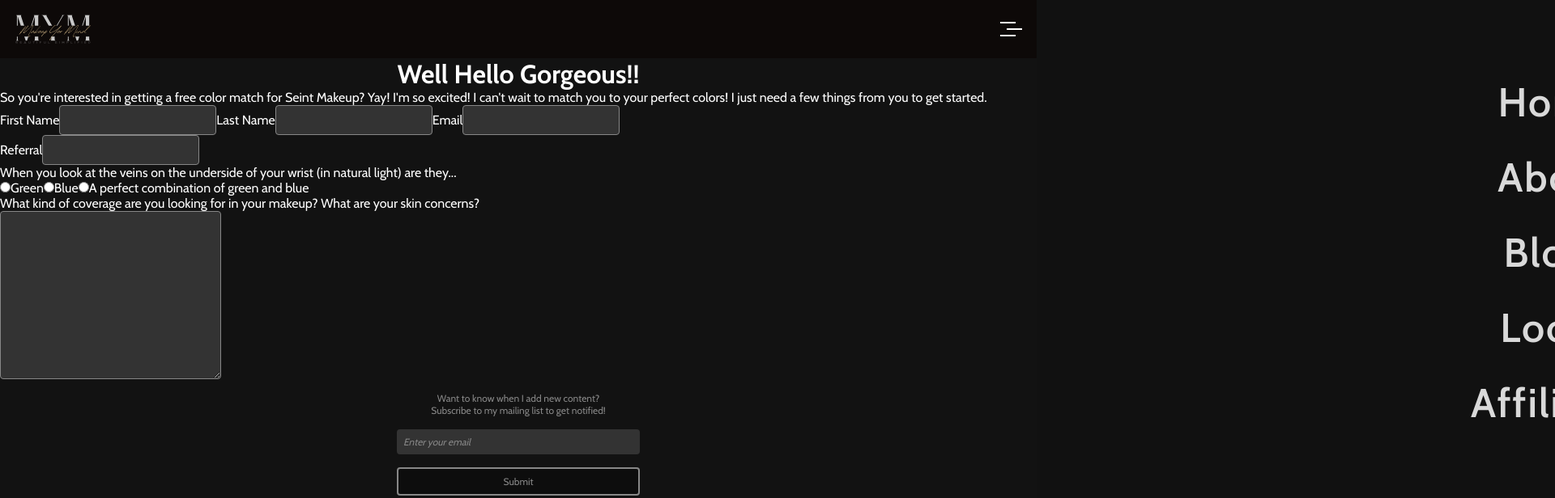
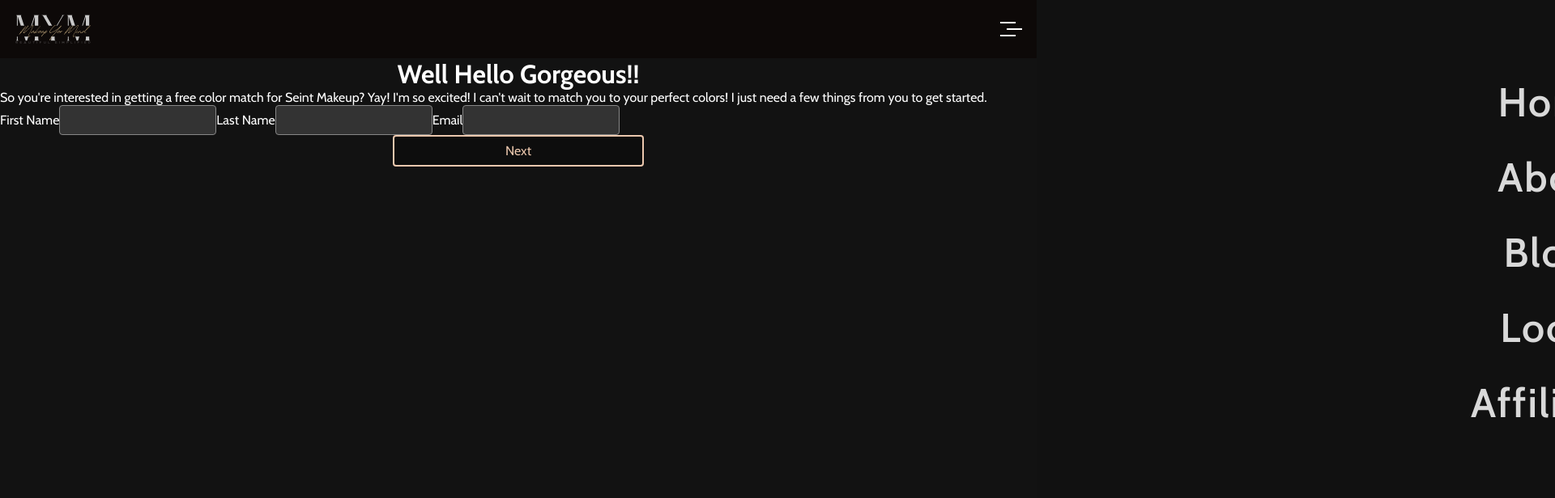
Before and after one commit to ryanbradley-webdev/makeup-yer-mind-official, a Next.js app: page /color-match in a window 1280 px wide. Shown: the top 616 px of the page at 81% size, 1920 px wide, since content can reach past the window. Built offline with nearby package versions, Linux system fonts and the light colour scheme.

Commit message:
Add FormDiv component for color-match form to standardize form content and refactor code to utilize component. Remove now unused files.

```diff
--- a/app/color-match/components/Coverage.tsx
+++ /dev/null
@@ -1,30 +0,0 @@
-import { Dispatch } from 'react'
-import { Action } from './Reducer'
-import styles from '../page.module.css'
-
-export default function Coverage({
-    coverage,
-    dispatch
-}: {
-    coverage: string,
-    dispatch: Dispatch<Action>
-}) {
-    return (
-        <div className={styles.formDiv}>
-
-            <p>
-                What kind of coverage are you looking for in your makeup? What are your skin concerns?
-            </p>
-
-            <textarea
-                name="coverage"
-                id="coverage"
-                cols={30}
-                rows={10}
-                onChange={e => dispatch({ type: 'change-coverage', payload: e.target.value })}
-                value={coverage}
-            ></textarea>
-
-        </div>
-    )
-}
--- a/app/color-match/components/Form.tsx
+++ b/app/color-match/components/Form.tsx
@@ -1,14 +1,14 @@
 'use client'
 
-import { useReducer } from 'react'
-import { reducer, initialState } from './Reducer'
+import { useReducer, useState } from 'react'
+import { reducer, initialState } from '../util/Reducer'
 import styles from '../page.module.css'
-import NameAndEmail from './NameAndEmail'
-import ReferralAndVeins from './ReferralAndVeins'
-import Coverage from './Coverage'
+import FormDiv from './FormDiv'
 
 export default function Form() {
     const [formData, dispatch] = useReducer(reducer, initialState)
+
+    const [formPage, setFormPage] = useState(1)
 
     const handleSubmit = (e: React.FormEvent) => {
         e.preventDefault()
@@ -17,22 +17,128 @@
     return (
         <form action='' onSubmit={handleSubmit} className={styles.form}>
 
-            <NameAndEmail
-                firstName={formData.firstName}
-                lastName={formData.lastName}
-                email={formData.email}
-                dispatch={dispatch}
-            />
+            <FormDiv
+                firstPage
+                formPage={formPage}
+                setFormPage={setFormPage}
+                pageIndex={1}
+            >
 
-            <ReferralAndVeins
-                referral={formData.referral}
-                dispatch={dispatch}
-            />
+                <label htmlFor="firstName">
+                    <span>First Name</span>
+                    <input
+                        type="text"
+                        name="firstName"
+                        id="firstName"
+                        onChange={e => dispatch({ type: 'change-first-name', payload: e.target.value })}
+                        value={formData.firstName}
+                        required
+                    />
+                </label>
 
-            <Coverage
-                coverage={formData.coverage}
-                dispatch={dispatch}
-            />
+                <label htmlFor="lastName">
+                    <span>Last Name</span>
+                    <input
+                        type="text"
+                        name="lastName"
+                        id="lastName"
+                        onChange={e => dispatch({ type: 'change-last-name', payload: e.target.value })}
+                        value={formData.lastName}
+                        required
+                    />
+                </label>
+
+                <label htmlFor="email">
+                    <span>Email</span>
+                    <input
+                        type="text"
+                        name="email"
+                        id="email"
+                        onChange={e => dispatch({ type: 'change-email', payload: e.target.value })}
+                        value={formData.email}
+                        required
+                    />
+                </label>
+
+            </FormDiv>
+
+            <FormDiv
+                formPage={formPage}
+                setFormPage={setFormPage}
+                pageIndex={2}
+            >
+
+                <label htmlFor="referral">
+                    <span>Referral</span>
+                    <input
+                        type="text"
+                        name="referral"
+                        id="referral"
+                        onChange={e => dispatch({ type: 'change-referral', payload: e.target.value })}
+                        value={formData.referral}
+                    />
+                </label>
+
+                <div className={styles.radioDiv}>
+
+                    <p>
+                        When you look at the veins on the underside of your wrist (in natural light) are they...
+                    </p>
+
+                    <label htmlFor="green">
+                        <input
+                            type="radio"
+                            name="vein-color"
+                            id="green"
+                            onChange={e => dispatch({ type: 'change-vein-color', payload: 'green' })}
+                        />
+                        <span>Green</span>
+                    </label>
+
+                    <label htmlFor="blue">
+                        <input
+                            type="radio"
+                            name="vein-color"
+                            id="blue"
+                            onChange={e => dispatch({ type: 'change-vein-color', payload: 'blue' })}
+                        />
+                        <span>Blue</span>
+                    </label>
+
+                    <label htmlFor="vein-color">
+                        <input
+                            type="radio"
+                            name="vein-color"
+                            id="both"
+                            onChange={e => dispatch({ type: 'change-vein-color', payload: 'both' })}
+                        />
+                        <span>A perfect combination of green and blue</span>
+                    </label>
+
+                </div>
+
+            </FormDiv>
+
+            <FormDiv
+                formPage={formPage}
+                setFormPage={setFormPage}
+                pageIndex={3}
+            >
+
+                <p>
+                    What kind of coverage are you looking for in your makeup? What are your skin concerns?
+                </p>
+
+                <textarea
+                    name="coverage"
+                    id="coverage"
+                    cols={30}
+                    rows={10}
+                    onChange={e => dispatch({ type: 'change-coverage', payload: e.target.value })}
+                    value={formData.coverage}
+                ></textarea>
+
+            </FormDiv>
 
         </form>
     )
--- /dev/null
+++ b/app/color-match/components/FormDiv.tsx
@@ -0,0 +1,54 @@
+import { Dispatch, ReactNode, SetStateAction, useEffect, useState } from 'react'
+import Button from '@/components/Button'
+import { hiddenRight, visible, hiddenLeft } from '../util/styles'
+import styles from '../page.module.css'
+
+export default function FormDiv({
+    children,
+    firstPage,
+    lastPage,
+    pageIndex,
+    formPage,
+    setFormPage
+}: {
+    children: ReactNode,
+    firstPage?: boolean,
+    lastPage?: boolean,
+    pageIndex: number,
+    formPage: number,
+    setFormPage: Dispatch<SetStateAction<number>>
+}) {
+    const [style, setStyle] = useState(hiddenRight)
+
+    useEffect(() => {
+        if (formPage === pageIndex) {
+            setStyle(visible)
+        }
+        if (formPage < pageIndex) {
+            setStyle(hiddenRight)
+        }
+        if (formPage > pageIndex) {
+            setStyle(hiddenLeft)
+        }
+    }, [formPage, pageIndex])
+
+    return (
+        <div className={styles.formDiv} style={style}>
+
+            {children}
+
+            <div className={styles.btnDiv}>
+
+                {!firstPage && <Button onClick={() => setFormPage(prevPage => prevPage - 1)}>
+                    Previous
+                </Button>}
+
+                {!lastPage && <Button onClick={() => setFormPage(prevPage => prevPage + 1)}>
+                    Next
+                </Button>}
+
+            </div>
+
+        </div>
+    )
+}
--- a/app/color-match/components/NameAndEmail.tsx
+++ /dev/null
@@ -1,55 +0,0 @@
-import React, { Dispatch } from 'react'
-import { Action } from './Reducer'
-import styles from '../page.module.css'
-
-export default function NameAndEmail({
-    firstName,
-    lastName,
-    email,
-    dispatch
-}: {
-    firstName: string,
-    lastName: string,
-    email: string,
-    dispatch: Dispatch<Action>
-}) {
-    return (
-        <div className={styles.formDiv}>
-            <label htmlFor="firstName">
-                <span>First Name</span>
-                <input
-                    type="text"
-                    name="firstName"
-                    id="firstName"
-                    onChange={e => dispatch({ type: 'change-first-name', payload: e.target.value })}
-                    value={firstName}
-                    required
-                />
-            </label>
-
-            <label htmlFor="lastName">
-                <span>Last Name</span>
-                <input
-                    type="text"
-                    name="lastName"
-                    id="lastName"
-                    onChange={e => dispatch({ type: 'change-last-name', payload: e.target.value })}
-                    value={lastName}
-                    required
-                />
-            </label>
-
-            <label htmlFor="email">
-                <span>Email</span>
-                <input
-                    type="text"
-                    name="email"
-                    id="email"
-                    onChange={e => dispatch({ type: 'change-email', payload: e.target.value })}
-                    value={email}
-                    required
-                />
-            </label>
-        </div>
-    )
-}
--- a/app/color-match/components/ReferralAndVeins.tsx
+++ /dev/null
@@ -1,66 +0,0 @@
-import { Dispatch } from 'react'
-import { Action } from './Reducer'
-import styles from '../page.module.css'
-
-export default function ReferralAndVeins({
-    referral,
-    dispatch
-}: {
-    referral: string,
-    dispatch: Dispatch<Action>
-}) {
-    return (
-        <div className={styles.formDiv}>
-
-            <label htmlFor="referral">
-                <span>Referral</span>
-                <input
-                    type="text"
-                    name="referral"
-                    id="referral"
-                    onChange={e => dispatch({ type: 'change-referral', payload: e.target.value })}
-                    value={referral}
-                />
-            </label>
-
-            <div className={styles.radioDiv}>
-
-                <p>
-                    When you look at the veins on the underside of your wrist (in natural light) are they...
-                </p>
-
-                <label htmlFor="green">
-                    <input
-                        type="radio"
-                        name="vein-color"
-                        id="green"
-                        onChange={e => dispatch({ type: 'change-vein-color', payload: 'green' })}
-                    />
-                    <span>Green</span>
-                </label>
-
-                <label htmlFor="blue">
-                    <input
-                        type="radio"
-                        name="vein-color"
-                        id="blue"
-                        onChange={e => dispatch({ type: 'change-vein-color', payload: 'blue' })}
-                    />
-                    <span>Blue</span>
-                </label>
-
-                <label htmlFor="vein-color">
-                    <input
-                        type="radio"
-                        name="vein-color"
-                        id="both"
-                        onChange={e => dispatch({ type: 'change-vein-color', payload: 'both' })}
-                    />
-                    <span>A perfect combination of green and blue</span>
-                </label>
-
-            </div>
-
-        </div>
-    )
-}
--- /dev/null
+++ b/app/color-match/util/styles.ts
@@ -0,0 +1,14 @@
+export const visible = {
+    transform: 'translateX(0)',
+    opacity: '1'
+}
+
+export const hiddenLeft = {
+    transform: 'translateX(-100%)',
+    opacity: '0'
+}
+
+export const hiddenRight = {
+    transform: 'translateX(100%)',
+    opacity: '0'
+}
```
Also changed, not shown: app/color-match/util/Reducer.ts (renamed from app/color-match/components/Reducer.ts).
